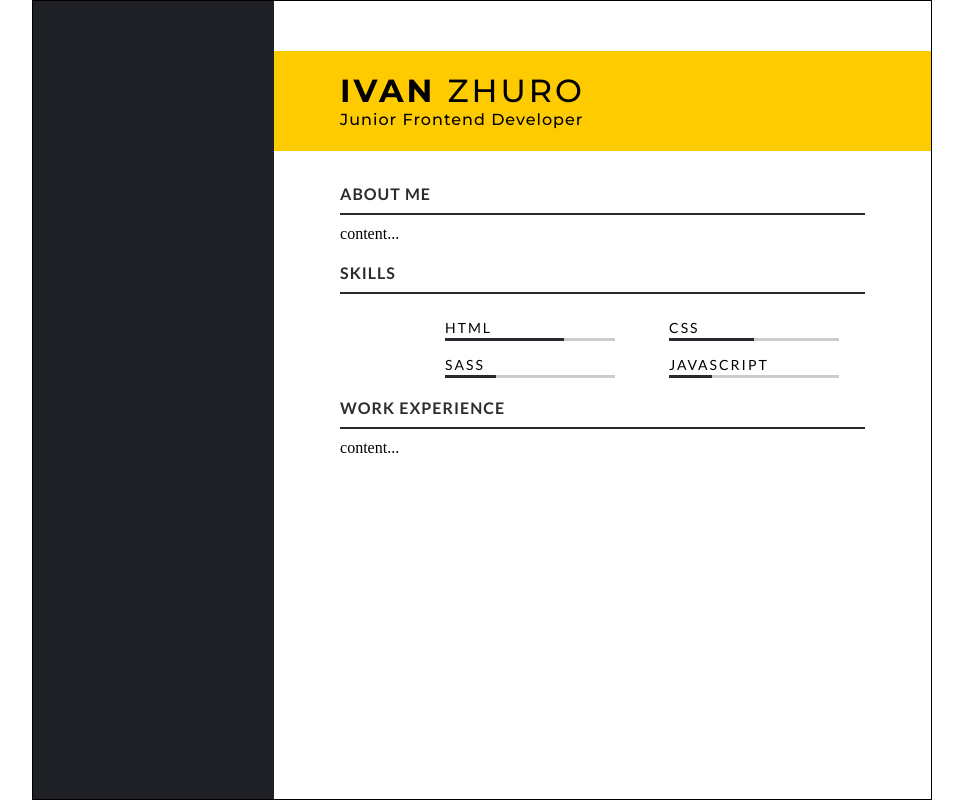
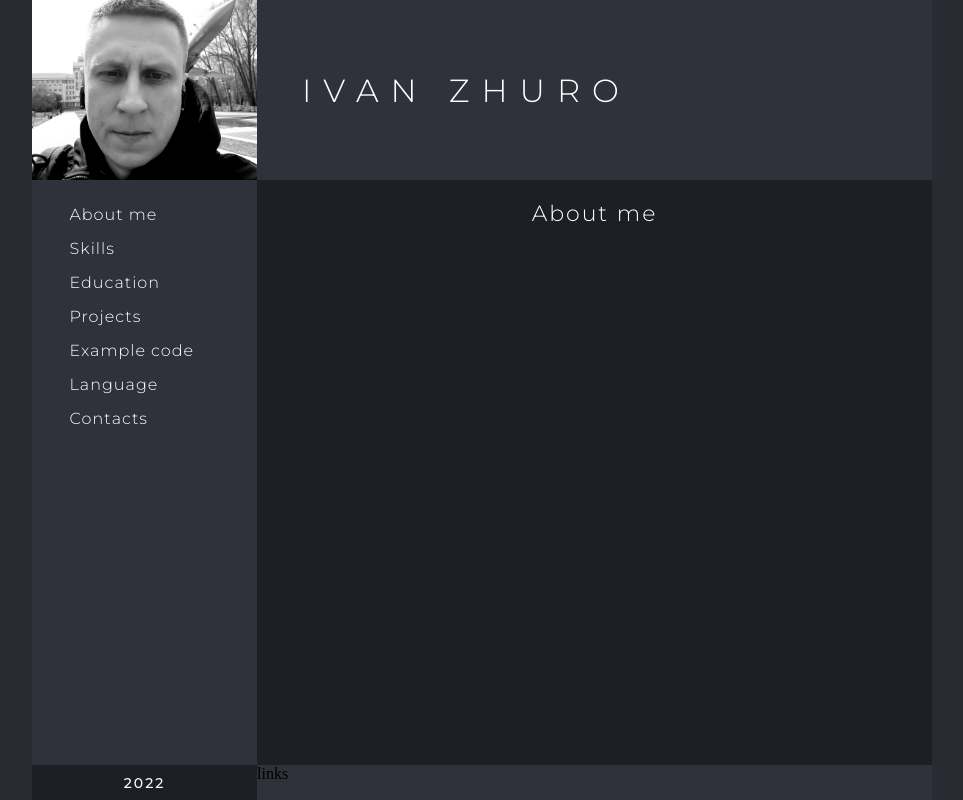
Before and after one commit to ivanzhuroby/rsschool-cv, a plain HTML site: page index.html in a window 1280 px wide. Shown: the whole page, without its empty margins (158-1121 px from the left). Drawn offline with Linux system fonts and the light colour scheme.

Commit message:
init: stage two

```diff
--- a/index.html
+++ b/index.html
@@ -1,68 +1,64 @@
 <!DOCTYPE html>
 <html lang="en">
+
 <head>
     <meta charset="UTF-8">
     <meta http-equiv="X-UA-Compatible" content="IE=edge">
     <meta name="viewport" content="width=device-width, initial-scale=1.0">
+    <link rel="stylesheet" href="./styles/style.css">
     <title>Document</title>
-    <link rel="stylesheet" href="./style.css">
 </head>
+
 <body>
-    <div class="wrapper">
-        <aside>
-
-        </aside>
-        <div class="content-wrapper">
     <header>
-                <h1>IVAN <span>ZHURO</span></h1>
-                <p>Junior Frontend Developer</p>
+        <img src="./img/20220404_125206.jpg" alt="in future">
+        <h1>Ivan Zhuro</h1>
     </header>
     <main>
-                <section class="section about_me">
-                    <h2>About Me</h2>
-                    <div class="line"></div>
-                    <p>content...</p>
+        <nav>
+            <ul class="navigation">
+                <li>About me</li>
+                <li>Skills</li>
+                <li>Education</li>
+                <li>Projects</li>
+                <li>Example code</li>
+                <li>Language</li>
+                <li>Contacts</li>
+            </ul>
+        </nav>
+        <div class="section__container">
+            <section class="about__me current">
+                <h2>About me</h2>
             </section>
-                <section class="section skills">
+            <section class="skills">
                 <h2>Skills</h2>
-                    <div class="line"></div>
-                    <div class="skills_wrapper">
-                        <div class="skill_html">
-                            <p>html</p>
-                            <div class="progress_line">
-                                <div class="progress_background" style="width: 70%;"></div>
+            </section>
+            <section class="education">
+                <h2>Education</h2>
+            </section>
+            <section class="projects">
+                <h2>Projects</h2>
+            </section>
+            <section class="example__code">
+                <h2>Example code</h2>
+            </section>
+            <section class="language">
+                <h2>Language</h2>
+            </section>
+            <section class="contacts">
+                <h2>Conacts</h2>
+            </section>
         </div>
-                        </div>
-                        <div class="skill_css">
-                            <p>css</p>
-                            <div class="progress_line">
-                                <div class="progress_background" style="width: 50%;"></div>
-                            </div>
-                        </div>
-                        <div class="skill_sass">
-                            <p>Sass</p>
-                            <div class="progress_line">
-                                <div class="progress_background" style="width: 30%;"></div>
-                            </div>
-                        </div>
-                        <div class="skill_javascript">
-                            <p>JavaScript</p>
-                            <div class="progress_line">
-                                <div class="progress_background" style="width: 25%;"></div>
-                            </div>
-                        </div>
-                    </div>
-                </section>
-                <section class="section work_experience">
-                    <h2>Work experience</h2>
-                    <div class="line"></div>
-                    <p>content...</p>
-                </section>
     </main>
     <footer>
+        <div class="footer__left">
+            <time datetime="2022">2022</time>
+        </div>
+        <div class="footer__right">
+            <p>links</p>
+        </div>
+    </footer>
+    <script src="./script/script.js"></script>
+</body>
 
-            </footer>
-        </div>
-    </div>
-</body>
 </html>
--- /dev/null
+++ b/script/script.js
@@ -0,0 +1,11 @@
+const getNavigation = document.querySelector(".navigation");
+const getNavigationMenu = Array.from(getNavigation.children);
+const getSection = Array.from(document.getElementsByTagName("section"));
+
+getNavigationMenu.forEach((block, index) => block.addEventListener('click', () => {
+    for (let key=0; key<getNavigationMenu.length; key++) {
+        getSection[key].classList.remove('current')
+    }
+
+    getSection[index].classList.add('current');
+}))
--- a/style.css
+++ /dev/null
@@ -1,144 +0,0 @@
-@font-face {
-    font-family: "MontserratMedium";
-    src: url(./fonts/Montserrat-Medium.ttf);
-}
-
-@font-face {
-    font-family: "MontserratBold";
-    src: url(./fonts/Montserrat-Bold.ttf);
-}
-
-@font-face {
-    font-family: "MontserratSemiBold";
-    src: url(./fonts/Montserrat-SemiBold.ttf);
-}
-
-@font-face {
-    font-family: "LatoRegular";
-    src: url(./fonts/Lato-Regular.ttf);
-}
-
-@font-face {
-    font-family: "LatoBold";
-    src: url(./fonts/Lato-Bold.ttf);
-}
-
-* {
-    margin: 0;
-    padding: 0;
-    box-sizing: border-box;
-}
-
-:root {
-    --colorGrey: rgb(32, 33, 38);
-    --colorWhite: rgb(255, 255, 255);
-    --colorLightGrey: rgb(41, 42, 47);
-    --colorUltraLightGrey: rgb(204, 204, 204);
-    --colorYellow: rgb(254, 203, 0);
-    --colorFontsGrey: rgb(45, 45, 45);
-    --colorFontsWhite: rgb(255, 255, 255);
-}
-
-.wrapper {
-    margin: 0 auto;
-    height: 100vh;
-    background-color: white;
-    width: 100%;
-    max-width: 900px;
-    border: 1px solid black;
-    display: flex;
-}
-
-aside {
-    background-color: var(--colorGrey);
-    height: 100%;
-    width: 250px;
-}
-
-.content-wrapper {
-    background-color: var(--colorWhite);
-    flex-grow: 1;
-    height: 100%;
-    display: flex;
-    flex-direction: column;
-}
-
-header {
-    margin-top: 50px;
-    padding-top: 20px;
-    height: 100px;
-    display: block;
-    background-color: var(--colorYellow);
-    align-items: center;
-    padding-left: 10%;
-}
-
-h1 {
-    margin: auto 0;
-    font-family: "MontserratBold";
-    font-weight: 600;
-    letter-spacing: 3px;
-}
-
-h1 > span {
-    font-family: "MontserratMedium";
-    font-weight: 300;
-}
-
-header > p {
-    font-family: "MontserratMedium";
-    font-weight: 400;
-    letter-spacing: 1px;
-}
-
-main {
-    padding: 5% 10% 5% 10%;
-}
-
-.section {
-    padding-bottom: 20px;
-}
-
-.section > h2 {
-    font-family: "LatoBold";
-    color: var(--colorFontsGrey);
-    text-transform: uppercase;
-    font-size: 16px;
-    letter-spacing: 1px;
-}
-
-.skills_wrapper {
-    margin-left: 20%;
-    margin-right: 5%;
-    display: flex;
-    flex-wrap: wrap;
-    justify-content: space-between;
-}
-
-.skills_wrapper  p {
-    font-family: "LatoRegular";
-    font-size: 14px;
-    text-transform: uppercase;
-    letter-spacing: 2px;
-    margin-bottom: 2px;
-    margin-top: 15px;
-}
-
-.progress_line {
-    height: 3px;
-    width: 170px;
-    background-color: var(--colorUltraLightGrey);
-}
-
-.progress_background {
-    background-color: var(--colorLightGrey);
-    height: 100%;
-}
-
-.line {
-    margin-top: 10px;
-    margin-bottom: 10px;
-    height: 2px;
-    width: 100%;
-    background-color: var(--colorLightGrey);
-}
--- /dev/null
+++ b/styles/fonts.css
@@ -0,0 +1,9 @@
+@font-face {
+    font-family: "MontserratLight";
+    src: url(../fonts/Montserrat-Light.ttf);
+}
+
+@font-face {
+    font-family: "MontserratMedium";
+    src: url(../fonts/Montserrat-Medium.ttf);
+}
--- /dev/null
+++ b/styles/reset.css
@@ -0,0 +1,5 @@
+* {
+    margin: 0;
+    padding: 0;
+    box-sizing: border-box;
+}
--- /dev/null
+++ b/styles/style.css
@@ -0,0 +1,127 @@
+@import url(./fonts.css);
+@import url(./variables.css);
+@import url(./reset.css);
+
+body {
+    background-color: var(--colorUltraLightGrey);
+}
+
+header, main, footer {
+    margin: 0 auto;
+    max-width: 900px;
+    min-width: 500px;
+    width: 100%;
+}
+
+header {
+    display: flex;
+    height: 180px;
+    background-color: var(--colorLightGrey);
+}
+
+header > img {
+    width: 25%;
+    min-width: 170px;
+    height: 100%;
+    object-fit: cover;
+}
+
+header > h1 {
+    align-self: center;
+    margin: 0 0 0 5%;
+    font-family: "MontserratLight", sans-serif;
+    font-weight: 400;
+    text-transform: uppercase;
+    letter-spacing: 12px;
+    color: var(--colorWhite);
+}
+
+main {
+    display: flex;
+    min-height: 300px;
+    height: calc(100vh - 180px - 35px);
+}
+
+main > nav {
+    width: 25%;
+    min-width: 170px;
+    height: 100%;
+    background-color: var(--colorLightGrey);
+}
+
+.navigation {
+    margin: 25px auto;
+    width: 150px;
+}
+
+.navigation > li {
+    width: max-content;
+    list-style: none;
+    margin-bottom: 15px;
+    font-family: "MontserratLight", sans-serif;
+    font-size: 16px;
+    font-weight: 300;
+    color: var(--colorWhite);
+    letter-spacing: 1px;
+    cursor: pointer;
+}
+
+.navigation > li:hover {
+    color: var(--colorYellow);
+}
+
+.section__container {
+    flex: 1;
+    background-color: var(--colorGrey);
+}
+
+section {
+    display: none;
+    max-width: 100%;
+    margin-left: 5%;
+    margin-right: 5%;
+    margin-top: 20px;
+}
+
+section > h2 {
+    margin: 0 auto;
+    max-width: max-content;
+    font-family: "MontserratLight", sans-serif;
+    font-size: 22px;
+    font-weight: 200;
+    color: var(--colorWhite);
+    letter-spacing: 2px;
+}
+
+section.current {
+    display: block;
+}
+
+footer {
+    height: 35px;
+    display: flex;
+}
+
+.footer__left {
+    background-color: var(--colorGrey);
+    height: 100%;
+    width: 25%;
+    min-width: 170px;
+    text-align: center;
+    flex-shrink: 0;
+}
+
+.footer__left > time {
+    display: inline-block;
+    margin-top: 9px;
+    font-family: "MontserratMedium", sans-serif;
+    color: var(--colorWhite);
+    letter-spacing: 2px;
+    font-size: 14px;
+}
+
+.footer__right {
+    background-color: var(--colorLightGrey);
+    height: 100%;
+    flex-grow: 1;
+}
--- /dev/null
+++ b/styles/variables.css
@@ -0,0 +1,9 @@
+:root {
+    --colorWhite: rgb(255, 255, 255);
+    --colorYellow: rgb(254, 123, 0);
+    --colorFontsGrey: rgb(45, 45, 45);
+    --colorFontsWhite: rgb(255, 255, 255);
+    --colorGrey: rgb(30, 31, 37);
+    --colorLightGrey: rgb(48, 50, 59);
+    --colorUltraLightGrey: rgb(41, 43, 51);
+}
```
Also changed, not shown: fonts/Lato-Bold.ttf (deleted), fonts/Lato-Regular.ttf (deleted), fonts/Montserrat-Bold.ttf (deleted), fonts/Montserrat-Light.ttf (added), fonts/Montserrat-SemiBold.ttf (deleted), img/20220404_125206.jpg (added). Lines whose indentation alone changed are shown as unchanged.
